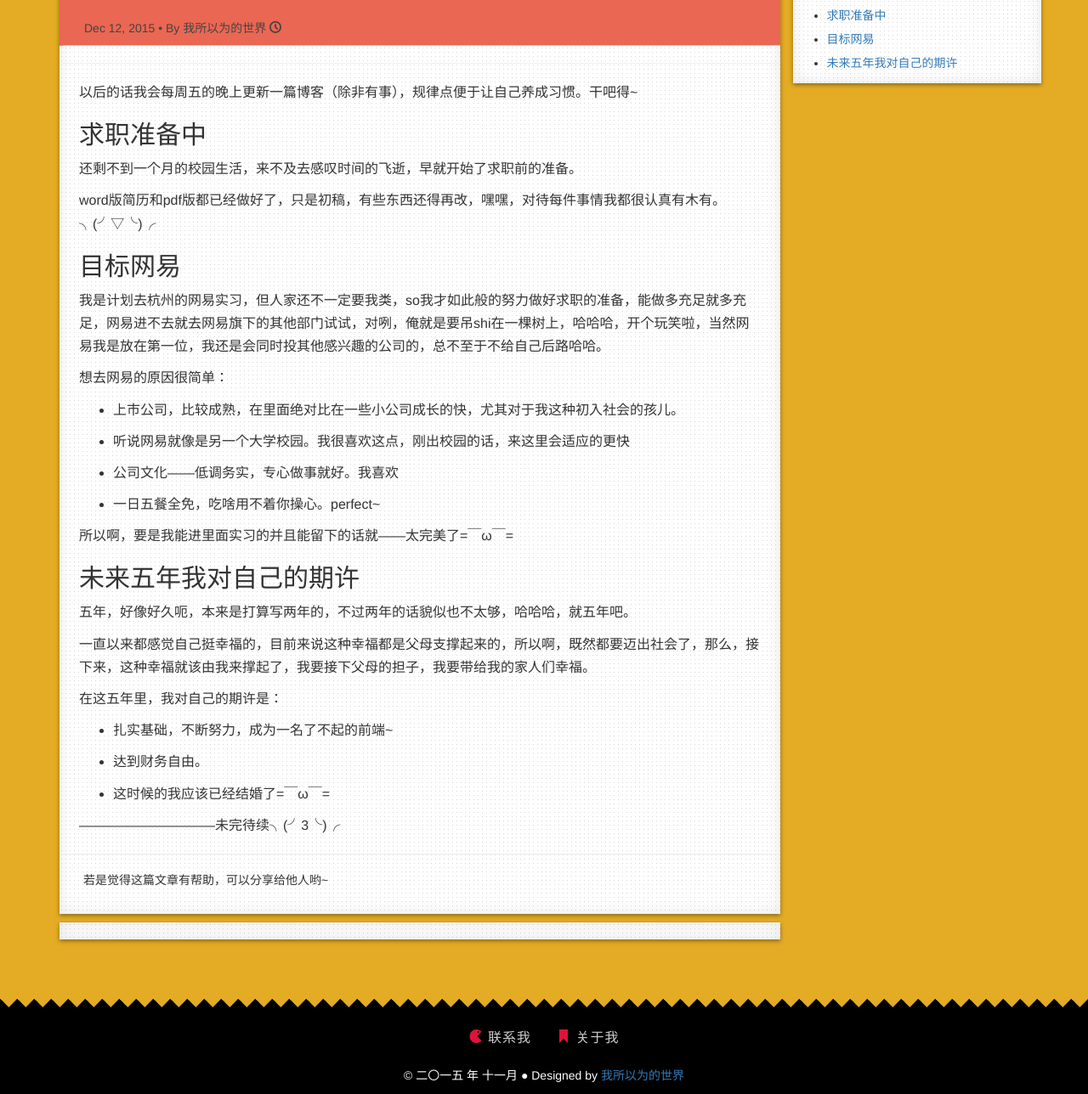
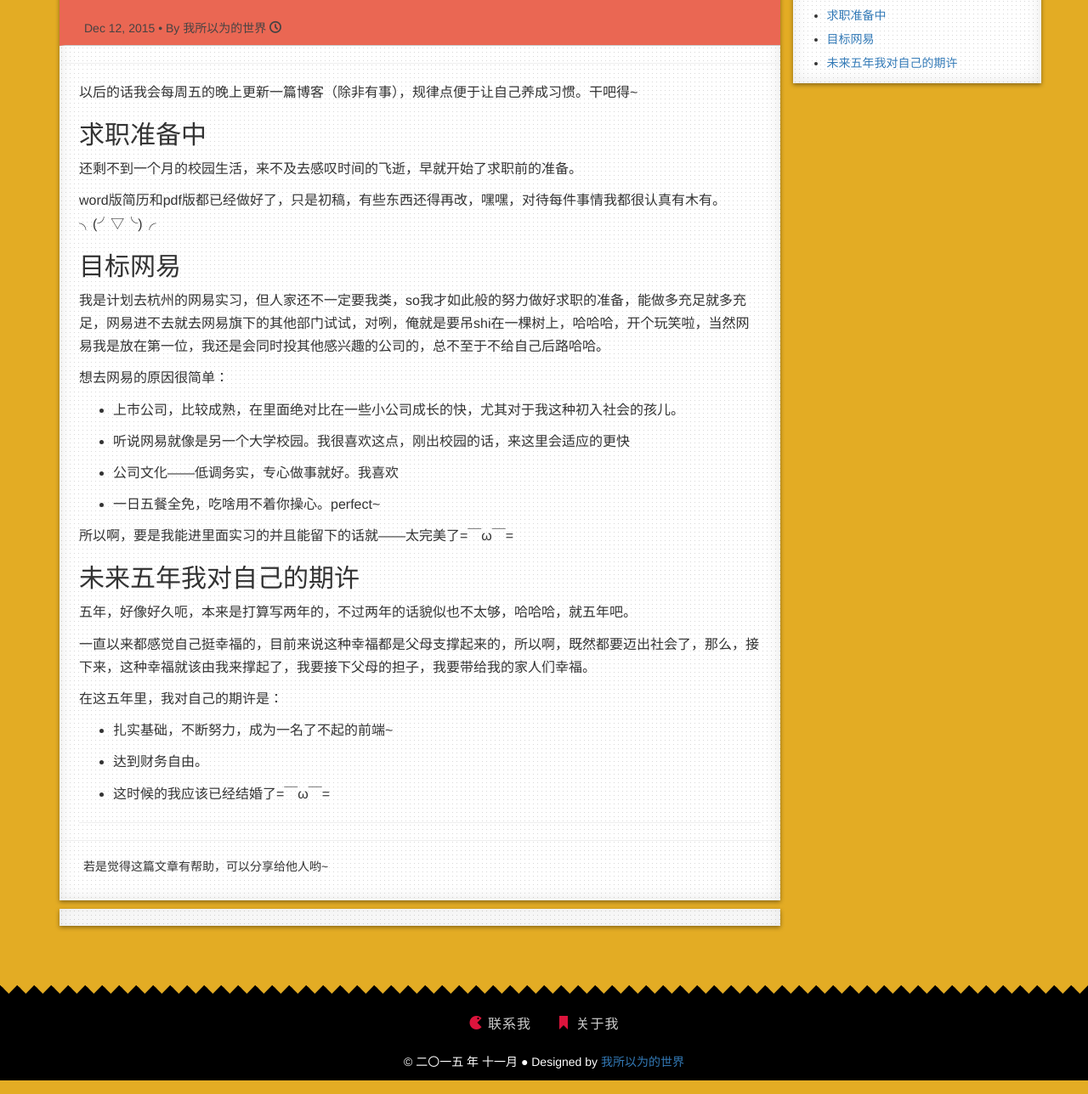
Before and after one commit to momeakl/momeakl.github.io, a Jekyll site: the page built from _posts/2015-12-11-younger.md, in a window 1280 px wide, cut to the strip 158-1446 px from the top of the page. Shown: the whole strip at 85% size. Built offline with Jekyll 4.4.1, drawn with Linux system fonts in a browser that asks for light colours; nearby versions of some CDN libraries; some web fonts are replaced; comment, search, counter and statistics services are not loaded; a style sheet for code colours, icons or effects is not loaded; some of the changed lines change nothing that is shown.

Commit message:
new plan

```diff
--- a/_posts/2015-12-11-younger.md
+++ b/_posts/2015-12-11-younger.md
@@ -4,12 +4,13 @@
 date:   2015-12-12
 author: 我所以为的世界
 categories: 日记
-excerpt: Younger我的博客开始的话应该不会有太多的技术性教程，因为因为因为，因为其实我也是一个小小白，确实也没很好的东西可写，不过一般的小技术嘛还是有的~，过几天我会把在线版简历上面的几个不错的点给写个小教程哒~
+excerpt: 我的博客开始的话应该不会有太多的技术性教程，因为因为因为，因为其实我也是一个小小白，确实也没很好的东西可写，不过一般的小技术嘛还是有的~，过几天我会把在线版简历上面的几个不错的点给写个小教程哒~
 
 ---
 * content
 {:toc}
 以后的话我会每周五的晚上更新一篇博客（除非有事），规律点便于让自己养成习惯。干吧得~
+
 
 ## 求职准备中
 还剩不到一个月的校园生活，来不及去感叹时间的飞逝，早就开始了求职前的准备。
@@ -47,4 +48,5 @@
 
 * 这时候的我应该已经结婚了=￣ω￣=
 
-——————————未完待续╮(╯3╰)╭
+
+---
```
